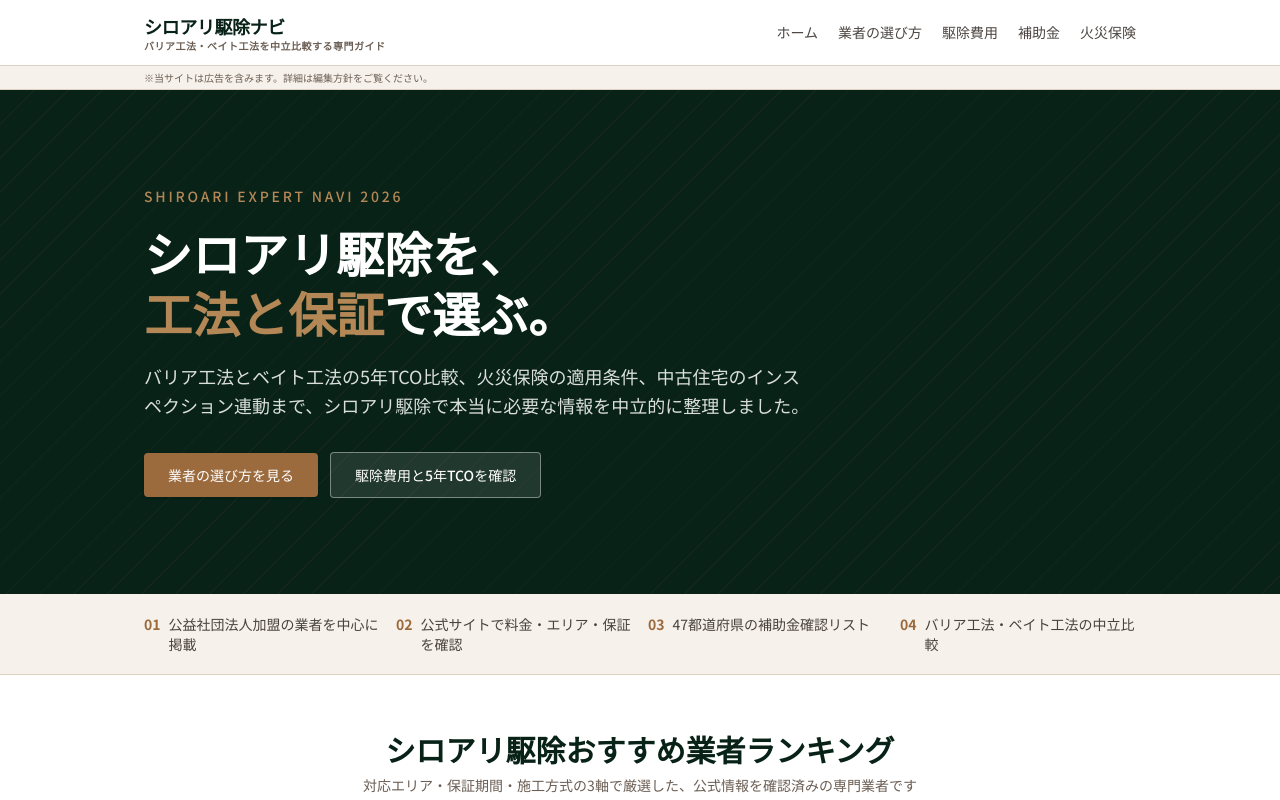
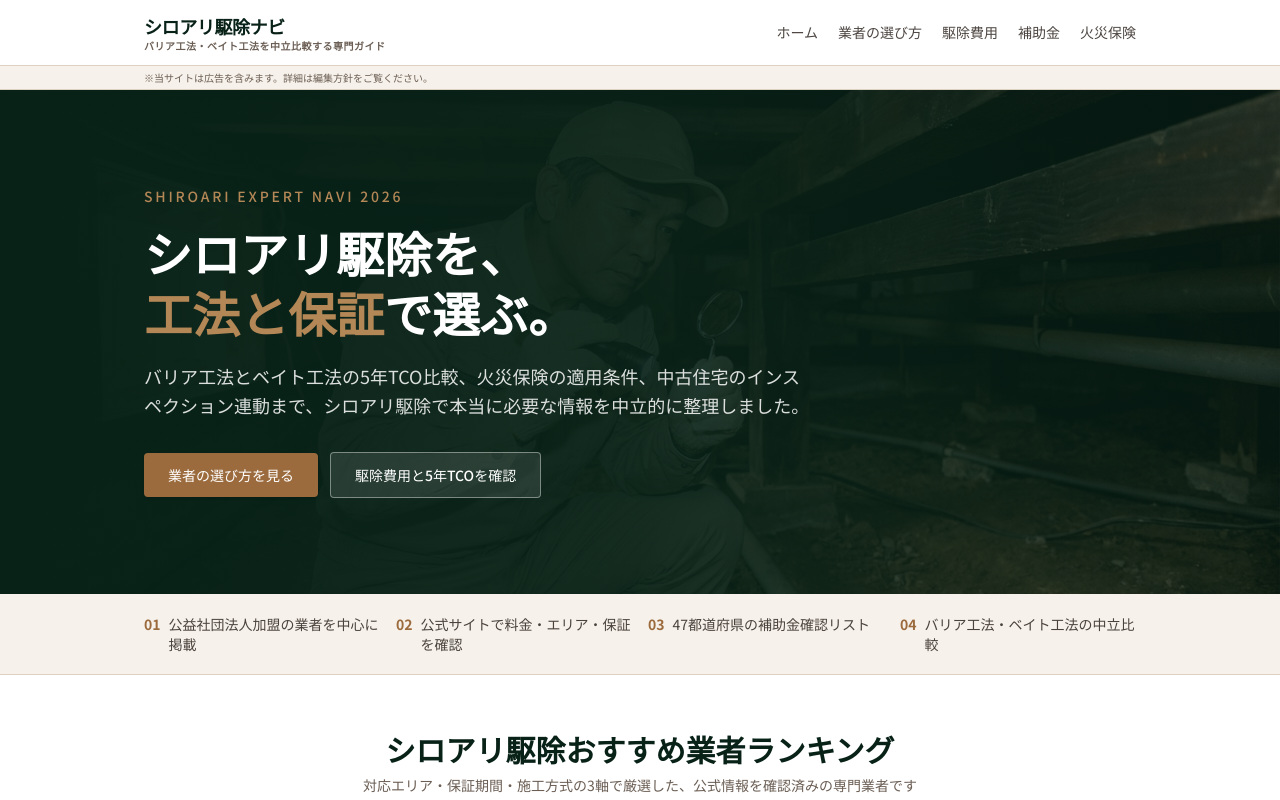
Before and after one commit to webmaster0818/shiroari-expert, a Next.js app: page / in a window 1280 px wide. Shown: the top 800 px of the page. Built offline with nearby package versions, Linux system fonts and the light colour scheme.

Commit message:
Add hero image + hero section bg

```diff
--- a/app/page.tsx
+++ b/app/page.tsx
@@ -65,14 +65,10 @@ export default function Home() {
 
       {/* Hero */}
       <section className="relative overflow-hidden bg-primary-dark text-white">
-        <div
-          aria-hidden
-          className="absolute inset-0 opacity-15"
-          style={{
-            backgroundImage:
-              "repeating-linear-gradient(135deg, #5a3a22 0px, #5a3a22 1px, transparent 1px, transparent 24px)",
-          }}
-        />
+        <div aria-hidden className="absolute inset-0">
+          <img src="/images/hero.png" alt="" className="w-full h-full object-cover opacity-45" />
+          <div className="absolute inset-0 bg-gradient-to-r from-primary-dark via-primary-dark/85 to-primary-dark/30" />
+        </div>
         <div className="relative max-w-5xl mx-auto px-4 py-16 md:py-24">
           <p className="text-accent-light text-xs md:text-sm font-medium tracking-[0.2em] uppercase mb-4">
             Shiroari Expert Navi 2026
--- /dev/null
+++ b/public/googleab562af7cae6d721.html
@@ -0,0 +1 @@
+google-site-verification: googleab562af7cae6d721.html
```
Also changed, not shown: public/images/hero.png (added).
